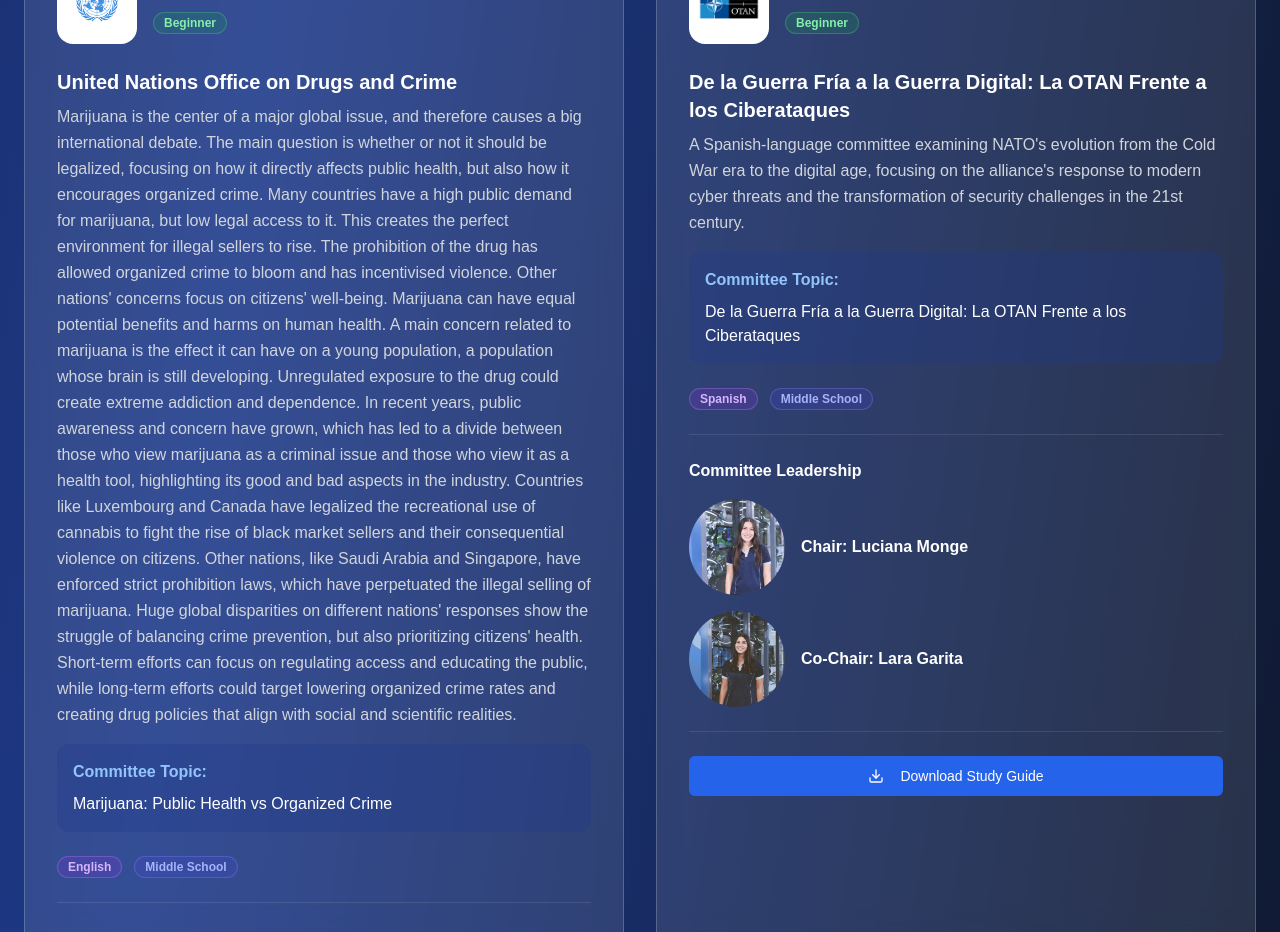
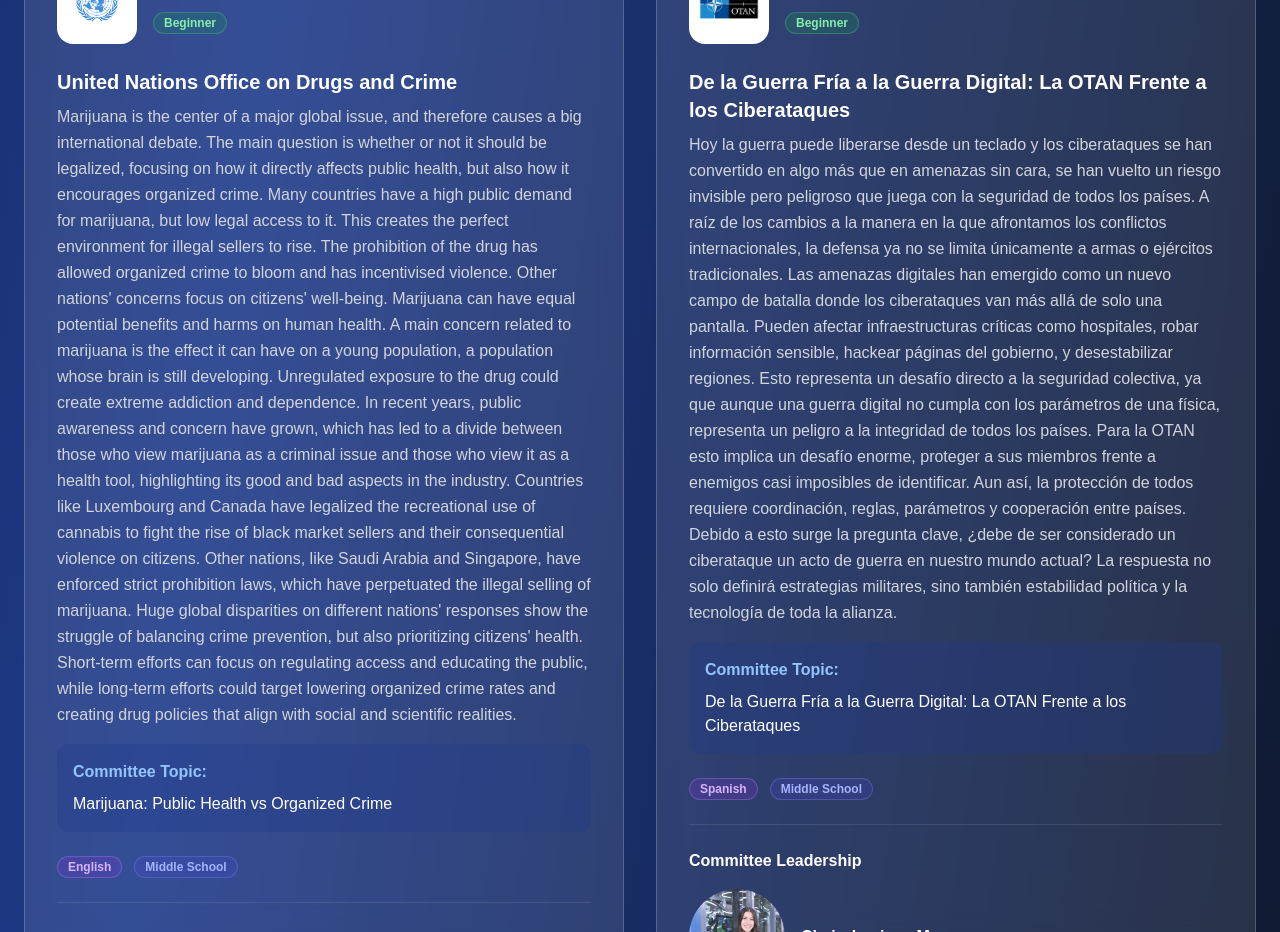
Before and after one commit to Asosto/LMUNV12, a Next.js app: page /committees in a window 1280 px wide. Shown: the part 6700-7632 px from the top of the page. Built offline with nearby package versions, Linux system fonts and the light colour scheme.

Commit message:
Update committees page

```diff
--- a/app/committees/page.tsx
+++ b/app/committees/page.tsx
@@ -255,7 +255,7 @@ export default function CommitteesPage() {
       difficulty: "Beginner",
       logo: "/committee_logos/OTAN.png",
       description:
-        "A Spanish-language committee examining NATO's evolution from the Cold War era to the digital age, focusing on the alliance's response to modern cyber threats and the transformation of security challenges in the 21st century.",
+        "Hoy la guerra puede liberarse desde un teclado y los ciberataques se han convertido en algo más que en amenazas sin cara, se han vuelto un riesgo invisible pero peligroso que juega con la seguridad de todos los países. A raíz de los cambios a la manera en la que afrontamos los conflictos internacionales, la defensa ya no se limita únicamente a armas o ejércitos tradicionales. Las amenazas digitales han emergido como un nuevo campo de batalla donde los ciberataques van más allá de solo una pantalla. Pueden afectar infraestructuras críticas como hospitales, robar información sensible, hackear páginas del gobierno, y desestabilizar regiones. Esto representa un desafío directo a la seguridad colectiva, ya que aunque una guerra digital no cumpla con los parámetros de una física, representa un peligro a la integridad de todos los países. Para la OTAN esto implica un desafío enorme, proteger a sus miembros frente a enemigos casi imposibles de identificar. Aun así, la protección de todos requiere coordinación, reglas, parámetros y cooperación entre países.  Debido a esto surge la pregunta clave, ¿debe de ser considerado un ciberataque un acto de guerra en nuestro mundo actual? La respuesta no solo definirá estrategias militares, sino también estabilidad política y la tecnología de toda la alianza.",
       chair: {
         name: "Luciana Monge",
         image: "/committee_portraits/Luciana Monge.jpeg",
```
